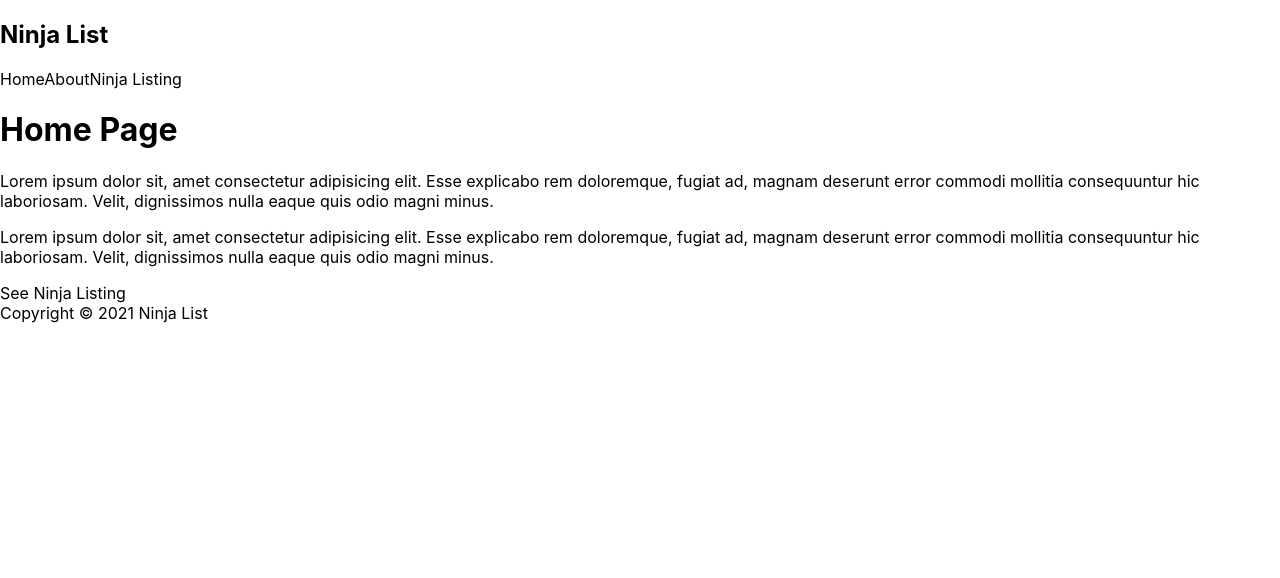
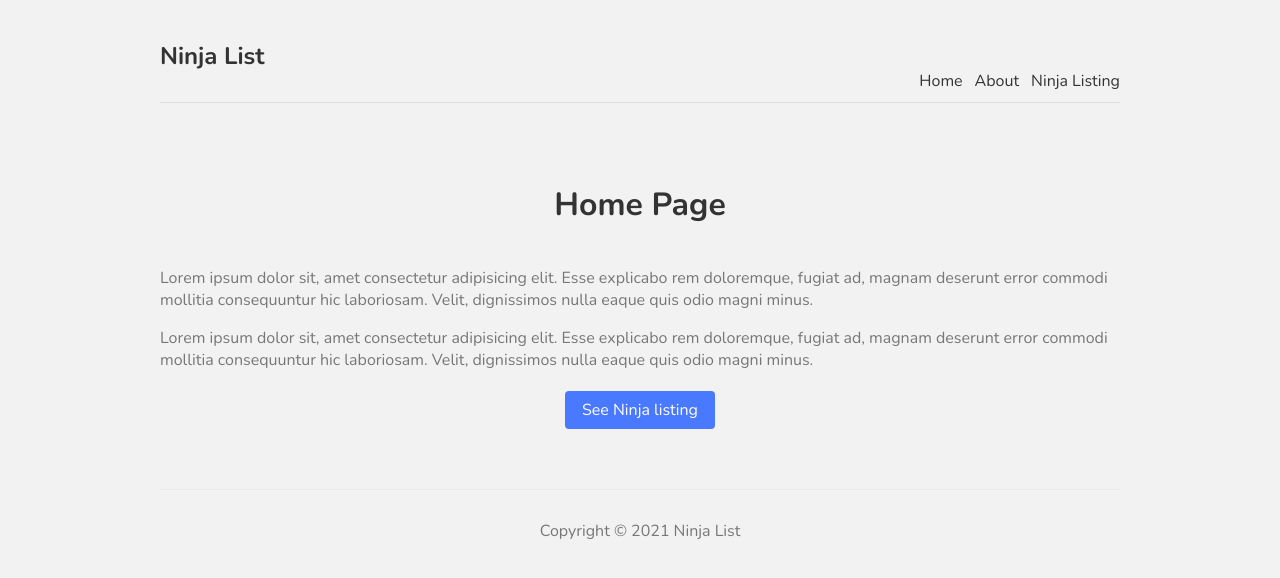
Before and after one commit to abionamike/nextjs-starter, a Next.js app: page / in a window 1280 px wide. Shown: the top 578 px of the page. Built offline with nearby package versions, Linux system fonts and the light colour scheme.

Commit message:
styling the components, using global and local styles

```diff
--- a/components/Footer.js
+++ b/components/Footer.js
@@ -1,8 +1,8 @@
 const Footer = () => {
   return (
-    <div>
+    <footer>
       Copyright &copy; 2021 Ninja List
-    </div>
+    </footer>
   );
 }
 
--- a/pages/index.js
+++ b/pages/index.js
@@ -1,5 +1,6 @@
 import Head from 'next/head'
 import Link from 'next/link'
+import styles from '../styles/Home.module.css'
 
 export default function Home() {
   return (
@@ -8,13 +9,11 @@
         <title>Create Next App</title>
         <link rel="icon" href="/favicon.ico" />
       </Head>
-      <h1>Home Page</h1>
-      <p>Lorem ipsum dolor sit, amet consectetur adipisicing elit. Esse explicabo rem doloremque, fugiat ad, magnam deserunt error commodi mollitia consequuntur hic laboriosam. Velit, dignissimos nulla eaque quis odio magni minus.</p>
-      <p>Lorem ipsum dolor sit, amet consectetur adipisicing elit. Esse explicabo rem doloremque, fugiat ad, magnam deserunt error commodi mollitia consequuntur hic laboriosam. Velit, dignissimos nulla eaque quis odio magni minus.</p>
+      <h1 className={styles.title}>Home Page</h1>
+      <p className={styles.text}>Lorem ipsum dolor sit, amet consectetur adipisicing elit. Esse explicabo rem doloremque, fugiat ad, magnam deserunt error commodi mollitia consequuntur hic laboriosam. Velit, dignissimos nulla eaque quis odio magni minus.</p>
+      <p className={styles.text}>Lorem ipsum dolor sit, amet consectetur adipisicing elit. Esse explicabo rem doloremque, fugiat ad, magnam deserunt error commodi mollitia consequuntur hic laboriosam. Velit, dignissimos nulla eaque quis odio magni minus.</p>
 
-      <Link href="/ninjas">
-        See Ninja Listing
-      </Link>
+      <Link href="/ninjas"><a  className={styles.btn}>See Ninja listing</a></Link>
     </div>
   )
 }
--- a/styles/Home.module.css
+++ b/styles/Home.module.css
@@ -1,122 +1,18 @@
-.container {
-  min-height: 100vh;
-  padding: 0 0.5rem;
-  display: flex;
-  flex-direction: column;
-  justify-content: center;
-  align-items: center;
-}
-
-.main {
-  padding: 5rem 0;
-  flex: 1;
-  display: flex;
-  flex-direction: column;
-  justify-content: center;
-  align-items: center;
-}
-
-.footer {
-  width: 100%;
-  height: 100px;
-  border-top: 1px solid #eaeaea;
-  display: flex;
-  justify-content: center;
-  align-items: center;
-}
-
-.footer img {
-  margin-left: 0.5rem;
-}
-
-.footer a {
-  display: flex;
-  justify-content: center;
-  align-items: center;
-}
-
-.title a {
-  color: #0070f3;
-  text-decoration: none;
-}
-
-.title a:hover,
-.title a:focus,
-.title a:active {
-  text-decoration: underline;
-}
-
 .title {
-  margin: 0;
-  line-height: 1.15;
-  font-size: 4rem;
-}
-
-.title,
-.description {
+  color: #333;
+  padding-bottom: 20px;
   text-align: center;
 }
-
-.description {
-  line-height: 1.5;
-  font-size: 1.5rem;
+.text {
+  color: #777;
 }
-
-.code {
-  background: #fafafa;
-  border-radius: 5px;
-  padding: 0.75rem;
-  font-size: 1.1rem;
-  font-family: Menlo, Monaco, Lucida Console, Liberation Mono, DejaVu Sans Mono,
-    Bitstream Vera Sans Mono, Courier New, monospace;
+.btn {
+  display: block;
+  width: 150px;
+  padding: 8px 0;
+  margin: 20px auto;
+  background: #4979ff;
+  border-radius: 4px;
+  color: white;
+  text-align: center;
 }
-
-.grid {
-  display: flex;
-  align-items: center;
-  justify-content: center;
-  flex-wrap: wrap;
-  max-width: 800px;
-  margin-top: 3rem;
-}
-
-.card {
-  margin: 1rem;
-  flex-basis: 45%;
-  padding: 1.5rem;
-  text-align: left;
-  color: inherit;
-  text-decoration: none;
-  border: 1px solid #eaeaea;
-  border-radius: 10px;
-  transition: color 0.15s ease, border-color 0.15s ease;
-}
-
-.card:hover,
-.card:focus,
-.card:active {
-  color: #0070f3;
-  border-color: #0070f3;
-}
-
-.card h3 {
-  margin: 0 0 1rem 0;
-  font-size: 1.5rem;
-}
-
-.card p {
-  margin: 0;
-  font-size: 1.25rem;
-  line-height: 1.5;
-}
-
-.logo {
-  height: 1em;
-}
-
-@media (max-width: 600px) {
-  .grid {
-    width: 100%;
-    flex-direction: column;
-  }
-}
--- a/styles/globals.css
+++ b/styles/globals.css
@@ -1,16 +1,37 @@
-html,
+@import url('https://fonts.googleapis.com/css2?family=Nunito:wght@300;400;600;700&display=swap');
+
 body {
-  padding: 0;
-  margin: 0;
-  font-family: -apple-system, BlinkMacSystemFont, Segoe UI, Roboto, Oxygen,
-    Ubuntu, Cantarell, Fira Sans, Droid Sans, Helvetica Neue, sans-serif;
+  background: #f2f2f2;
+  color: #333;
+  font-family: "Nunito";
 }
-
 a {
-  color: inherit;
+  color: #333;
   text-decoration: none;
 }
-
-* {
-  box-sizing: border-box;
+.content {
+  max-width: 960px;
+  margin: 0 auto;
 }
+nav {
+  margin: 10px auto 80px;
+  padding: 10px 0;
+  display: flex;
+  justify-content: flex-end;
+  align-items: flex-end;
+  border-bottom: 1px solid #ddd;
+}
+nav a {
+  margin-left: 12px;
+}
+nav .logo {
+  margin-right: auto;
+}
+footer {
+  display: block;
+  text-align: center;
+  padding: 30px 0;
+  margin-top: 60px;
+  color: #777;
+  border-top: 1px solid #eaeaea;
+}
```
